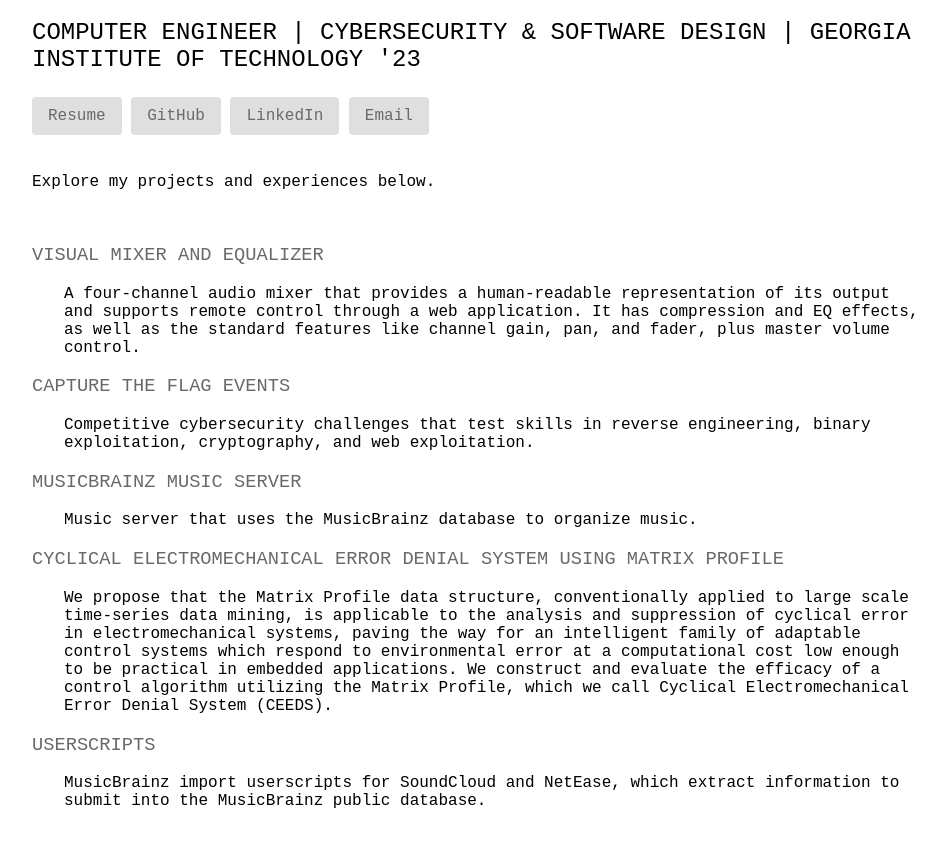
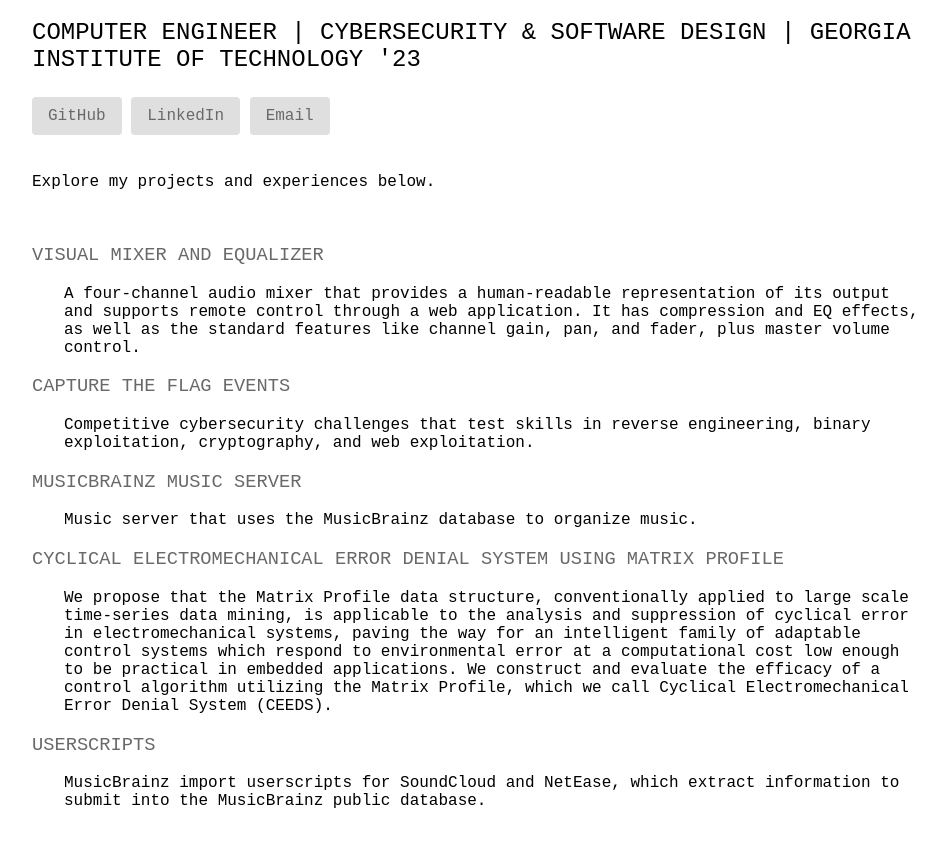
Before and after one commit to garylaski/site, a plain HTML site: page index.html in a window 1280 px wide. Shown: the part 61-908 px from the top of the page, without its empty margins (160-1105 px from the left). Drawn offline with Linux system fonts and the light colour scheme.

Commit message:
remove resume

```diff
--- a/index.html
+++ b/index.html
@@ -10,7 +10,6 @@
         <h2>Computer Engineer | Cybersecurity & Software Design | Georgia Institute of Technology '23</h2>
         <div class="links">
             <ul>
-                <li><a href="./resume.pdf">Resume</a></li>
                 <li><a href="https://github.com/garylaski">GitHub</a></li>
                 <li><a href="https://www.linkedin.com/in/garylaski/">LinkedIn</a></li>
                 <li><a href="mailto:gary@garylaski.org">Email</a></li>
```
Also changed, not shown: 1 other file.
